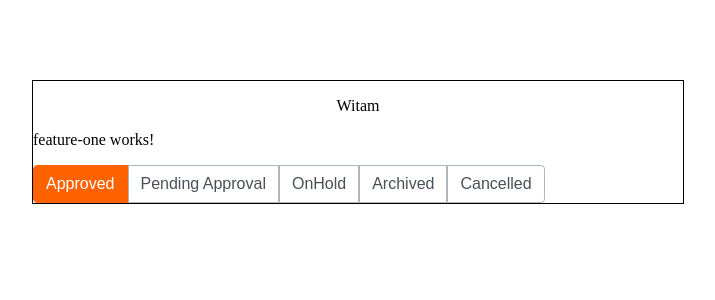
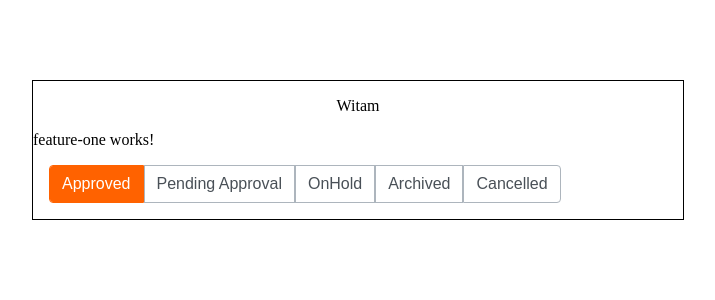
Before and after one commit to Svaly/angularTraining, an Angular app: page /feature-one in a window 1280 px wide. Shown: the top 300 px of the page, without its empty margins (282-997 px from the left). Built offline with nearby package versions, Linux system fonts and the light colour scheme.

Commit message:
FinalVersion

```diff
--- a/src/app/feature-one/feature-one.component.html
+++ b/src/app/feature-one/feature-one.component.html
@@ -1,5 +1,6 @@
 <p>feature-one works!</p>
 
+<div class="status-button">
     <app-status-flow-radio-button
         [allowedValuesTransitions]="statusesTransitions"
         [values]="statuses"
@@ -7,3 +8,4 @@
         [disabled]="false"
         (onClick)="changeChargingDetailsStatus($event)">
     </app-status-flow-radio-button>
+</div>
--- a/src/app/feature-one/feature-one.component.scss
+++ b/src/app/feature-one/feature-one.component.scss
@@ -0,0 +1,3 @@
+.status-button{
+    margin: 1em;
+}
```
Lines whose indentation alone changed are shown as unchanged.
